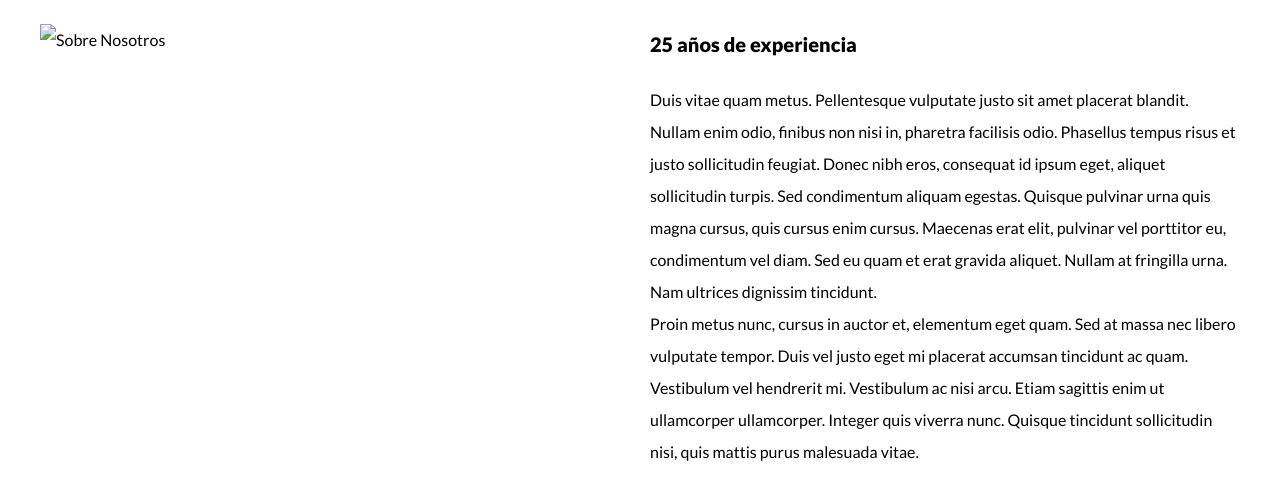
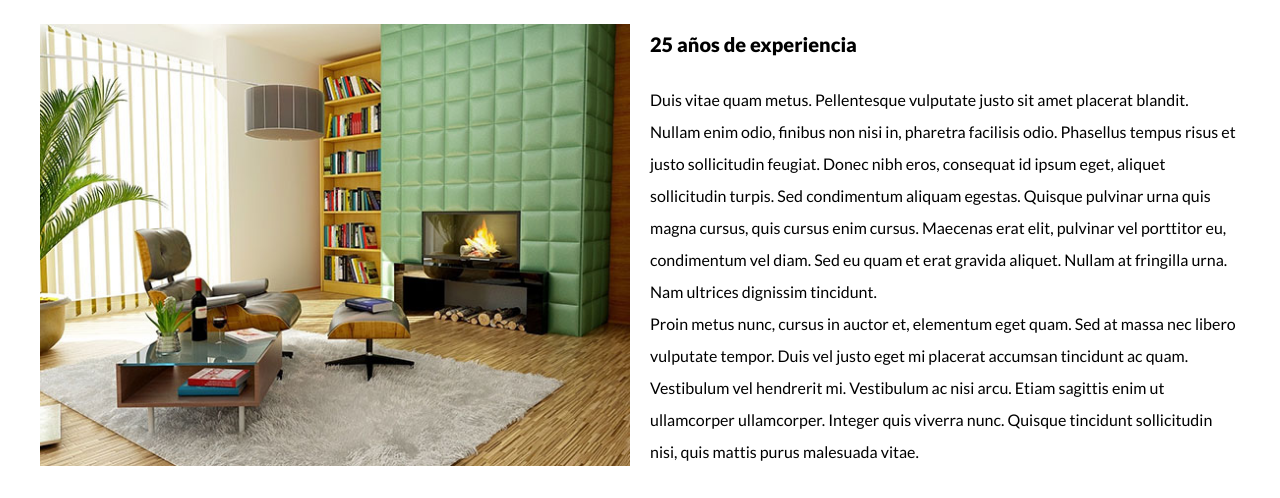
Before and after one commit to jgruesop/bienesraices, a plain HTML site: page nosotros.html in a window 1280 px wide. Shown: the part 244-742 px from the top of the page. Drawn offline with Linux system fonts and the light colour scheme; the site is published under a folder, as on GitHub Pages, so addresses that start at the root find nothing.

Commit message:
Update nosotros.html

```diff
--- a/nosotros.html
+++ b/nosotros.html
@@ -31,7 +31,7 @@
 
         <div class="contenido-nosotros">
             <div class="imagen">
-                <img src="/img/blog3.jpg" alt="Sobre Nosotros">
+                <img src="img/blog3.jpg" alt="Sobre Nosotros">
             </div>
             <div class="texto-nosotros">
                 <blockquote>25 años de experiencia</blockquote>
```
